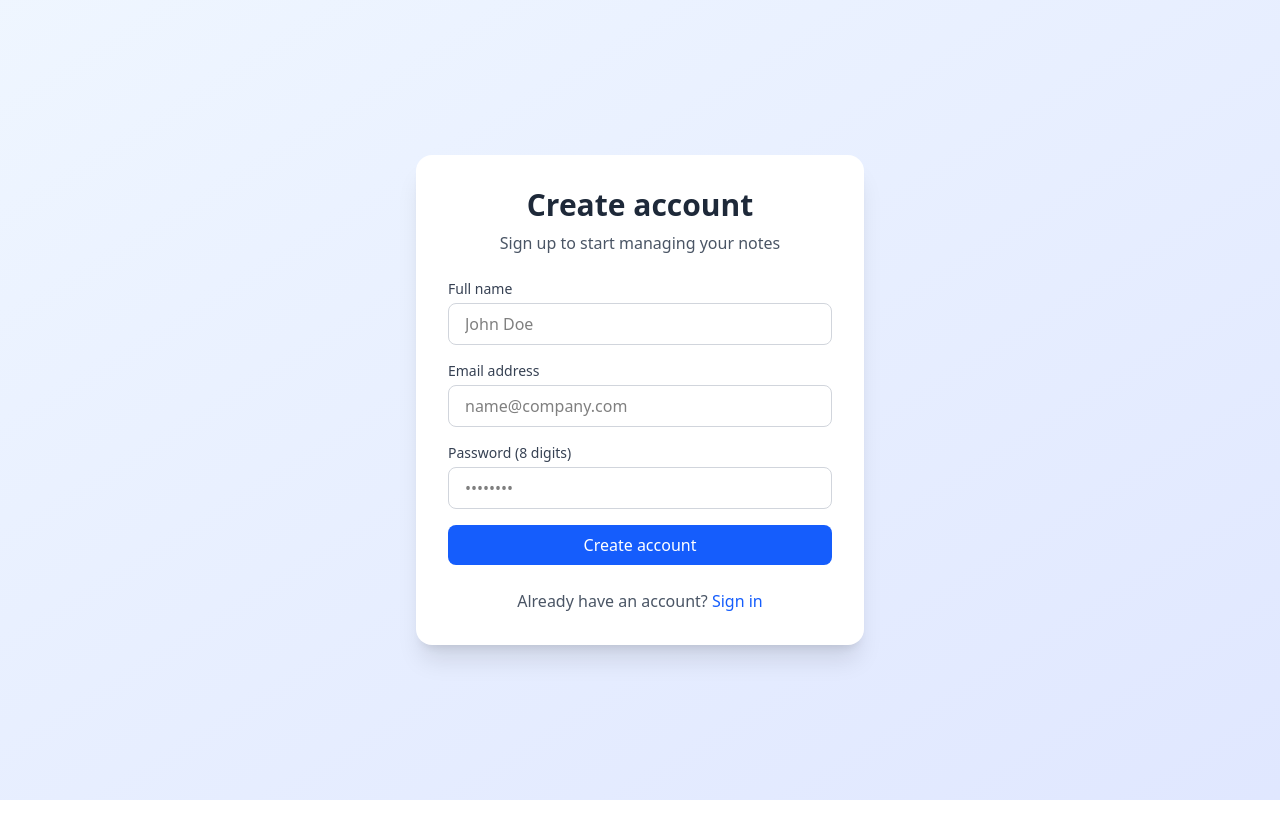
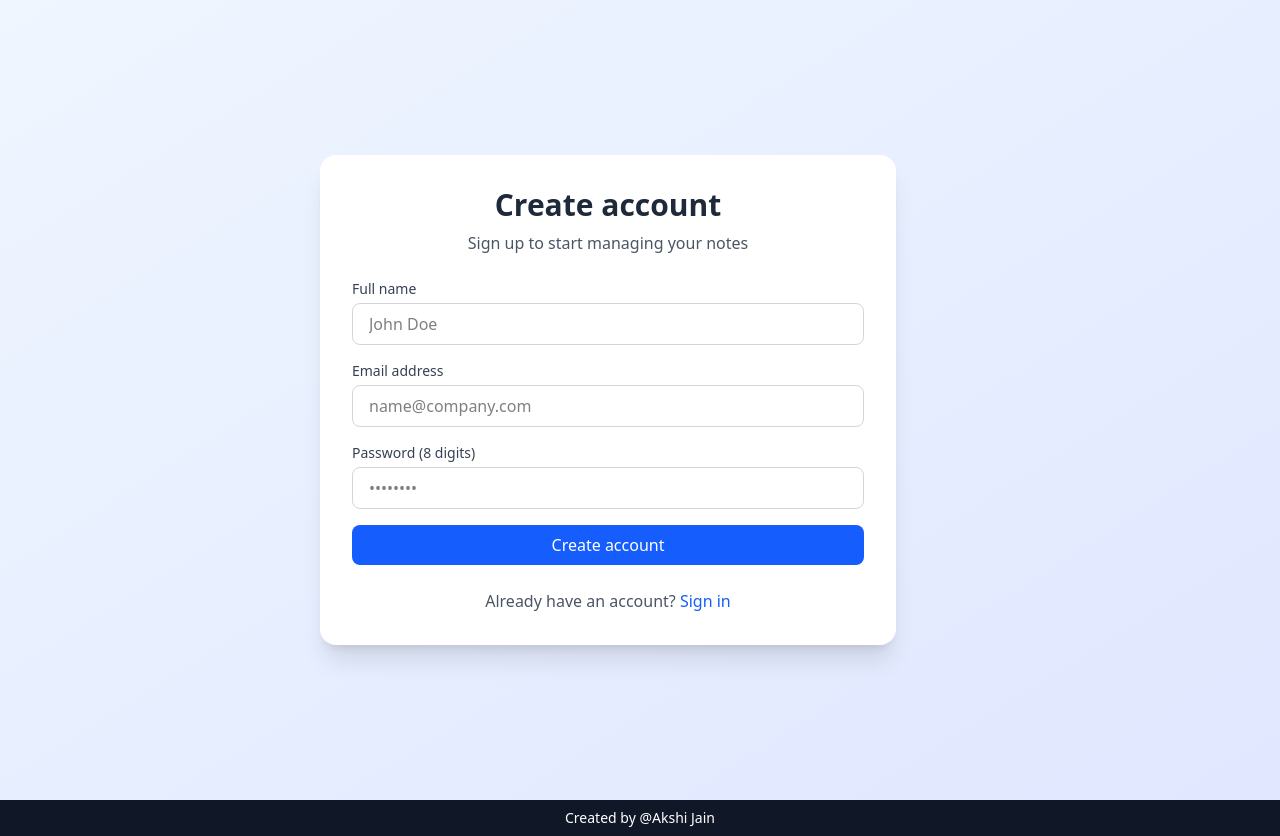
Before and after one commit to akshi009/Let-s-Plan, a React (Vite) app: page /signup in a window 1280 px wide. Before the commit the page ends 800 px from the top, so only its background shows below. Built offline with nearby package versions, Linux system fonts and the light colour scheme; no server answers.

Commit message:
almost doneee

```diff
--- a/src/App.jsx
+++ b/src/App.jsx
@@ -3,6 +3,7 @@ import { useEffect } from 'react';
 import { useDispatch } from 'react-redux';
 import { Outlet } from 'react-router-dom';
 import './App.css';
+import Footer from './components/footer';
 import { checkAuthSession } from './store/authstore';
 
 function App() {
@@ -13,7 +14,7 @@ const dispatch = useDispatch()
 
 
   return (
-    <>
+    <div className=''>
     {/* <header className="fixed top-0 right-0 w-full bg-transparent z-10">
         <Header/>
       </header> */}
@@ -23,7 +24,11 @@ const dispatch = useDispatch()
         <Outlet />
       </main>
 
-    </>
+      <footer>
+        <Footer/>
+      </footer>
+
+    </div>
   )
 }
 
--- /dev/null
+++ b/src/components/footer.jsx
@@ -0,0 +1,9 @@
+import React from 'react'
+
+function Footer() {
+  return (
+    <div className='bg-gray-900 text-white w-full p-2 text-sm text-center'>Created by @Akshi Jain</div>
+  )
+}
+
+export default Footer
--- a/src/components/signup.jsx
+++ b/src/components/signup.jsx
@@ -29,9 +29,9 @@ function Signup() {
     }
 
     return (
-        <section className="justify-center h-screen items-center flex flex-col bg-gradient-to-br from-blue-50 to-indigo-100">
-            <div className="md:w-1/2 flex items-center justify-center p-6 md:p-6">
-                <div className="w-full max-w-md bg-white rounded-2xl shadow-xl p-6 md:p-8">
+        <section className="justify-center  h-screen items-center flex flex-col bg-gradient-to-br from-blue-50 to-indigo-100">
+            <div className="md:w-1/2  items-center  justify-center ">
+                <div className="w-full max-w-xl bg-white rounded-2xl shadow-xl p-6 md:p-8">
                     <div className="text-center mb-6">
                         <h2 className="text-2xl md:text-3xl font-bold text-gray-800">Create account</h2>
                         <p className="text-gray-600 mt-2">Sign up to start managing your notes</p>
```
